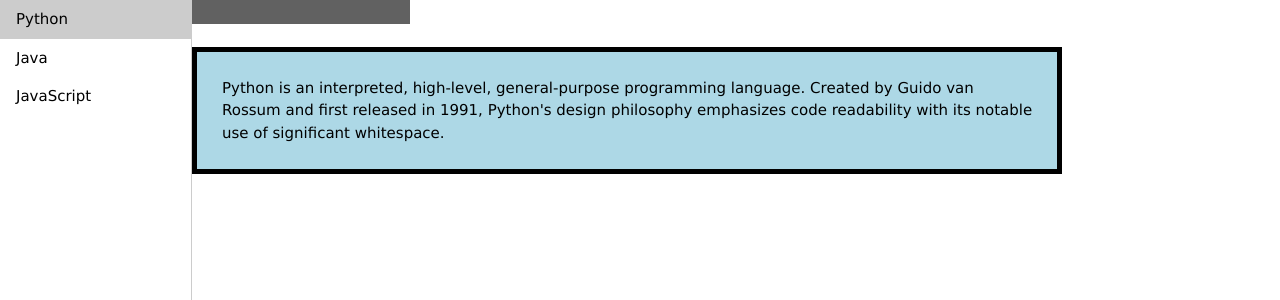
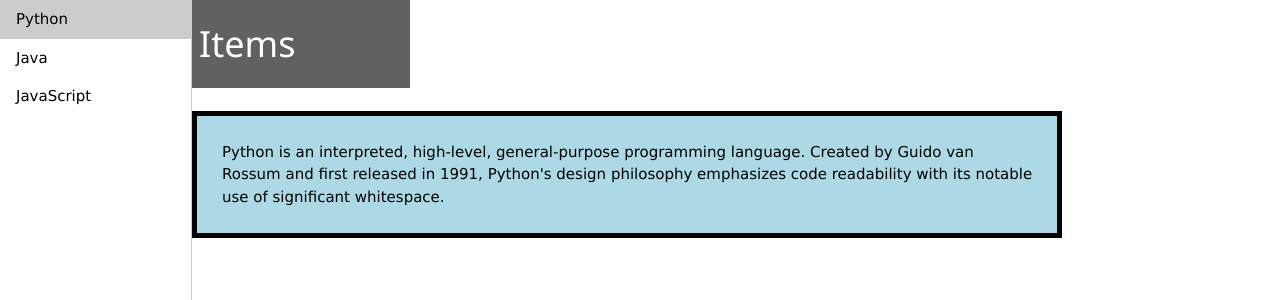
Before and after one commit to aahchn/DocProject, a Vue app in the folder vue/: page / in a window 1280 px wide. Shown: the top 300 px of the page. Built offline with nearby package versions, Linux system fonts and the light colour scheme; no server answers.

Commit message:
went from 404 to 401

```diff
--- a/vue/src/App.vue
+++ b/vue/src/App.vue
@@ -4,9 +4,9 @@
   <meta name="viewport" content="width=device-width, initial-scale=1.0">
     <SideBar></SideBar>
      <div class="HeaderAndBody">
-        <Header></Header>
+        <Header v-bind:title="title"></Header>
         <br>
-        <Body></Body>
+        <Body v-bind:items="items"></Body>
       </div>
  </div>
 </template>
@@ -28,15 +28,18 @@
 
   data(){  //TODO - need to retrieve from database
     return {
-      items: [],
-      selectedItem: null //What title would be initially
+      items: [], //talks with <Body v-bind>
+      title: 'Items',
+      selectedItem: null, //What title would be initially,
     }
   },
 
   methods:{  //TODO - get from Flask and return it
     getDocumentations(){
-      axios.get('http://127.0.0.1:5000/items/')
+      const path = `http://localhost:5000/item/test`;
+      axios.get(path)
         .then(response => {this.items = response.data.items});
+      //const name = items.map(item => item.name );
     }
   },
   mounted(){
--- a/vue/src/components/Body.vue
+++ b/vue/src/components/Body.vue
@@ -10,7 +10,14 @@
 <script>
 export default{
   name: 'Body',
+  props: {
+    items:{
+      type: String,
+      required: true
+    }
+  }, //TODO
   methods:{
+
   }
 };
 </script>
--- a/vue/src/components/Header.vue
+++ b/vue/src/components/Header.vue
@@ -16,13 +16,13 @@
   props:{
     title:{
       type: String,
-      required: true
+      //required: true
     }
   },
   data(){
     return{
 
     }
-  },
+  }
 };
 </script>
--- a/vue/src/components/SideBar.vue
+++ b/vue/src/components/SideBar.vue
@@ -14,17 +14,17 @@
 // TODO
 
 export default{
-  name: 'Header',
+  name: 'SideBar',
   data(){
- },
- computed:{
-  /*getName(){  //Getting name from Database and outputting into the sidebar
-    const path = `http://127.0.0.1:5000/item` //TODO: talking to backend (flask)
-    axios.get(path)
-    .then(response => {
+  },
+  props: {
+    items:{
+      type: String,
+    //required: true
+    }
+  }, //TODO
+  methods:{
 
-    })
-  } */
- }
-}
+  }
+ };
 </script>
```
